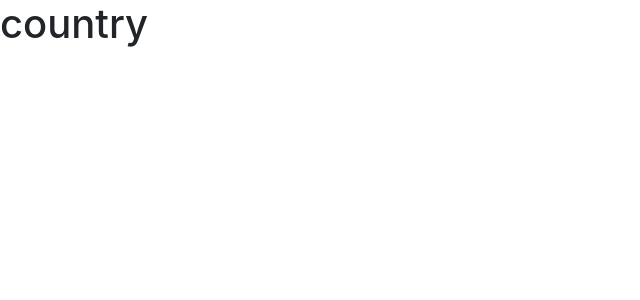
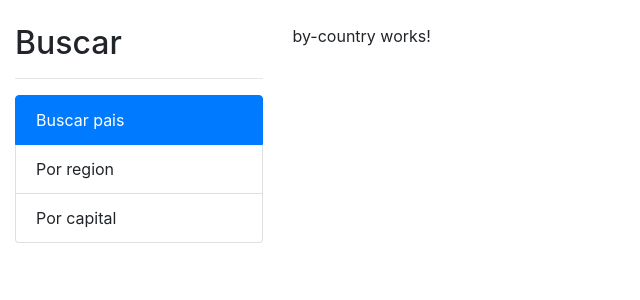
Before and after one commit to GersonBenito/paisesApp, an Angular app: page / in a window 1280 px wide. Shown: the top 300 px of the page, without its empty margins (0-640 px from the left). Built offline with nearby package versions, Linux system fonts and the light colour scheme.

Commit message:
feat: sidebar added

```diff
--- a/src/app/app.component.html
+++ b/src/app/app.component.html
@@ -1 +1,8 @@
-<h1>country</h1>
+<div class="row container mt-4">
+    <div class="col-3">
+    <app-sidebar></app-sidebar>
+    </div>
+    <div class="col">
+        <router-outlet></router-outlet>
+    </div>
+</div>
--- a/src/app/country/pages/by-country/by-country.component.ts
+++ b/src/app/country/pages/by-country/by-country.component.ts
@@ -7,4 +7,14 @@
 })
 export class ByCountryComponent {
 
+  constructor(){
+
+  }
+
+  newFunction = () =>{
+    if (true === true){
+
+    }
+  }
+
 }
--- a/src/app/shared/sidebar/sidebar.component.html
+++ b/src/app/shared/sidebar/sidebar.component.html
@@ -1 +1,13 @@
-<p>sidebar works!</p>
+<h2>Buscar</h2>
+<hr>
+<ul class="list-group">
+    <li class="list-group-item" routerLink="" routerLinkActive="active" [routerLinkActiveOptions]="{ exact: true }">
+        Buscar pais
+    </li>
+    <li class="list-group-item" routerLink="region" routerLinkActive="active">
+        Por region
+    </li>
+    <li class="list-group-item" routerLink="capital" routerLinkActive="active">
+        Por capital
+    </li>
+</ul>
--- a/src/app/shared/sidebar/sidebar.component.scss
+++ b/src/app/shared/sidebar/sidebar.component.scss
@@ -0,0 +1,3 @@
+li{
+    cursor: pointer;
+}
```
Also changed, not shown: src/app/app-routing.module.ts (added, +42 -0 lines), src/app/shared/shared.module.ts (+6 -3 lines).
